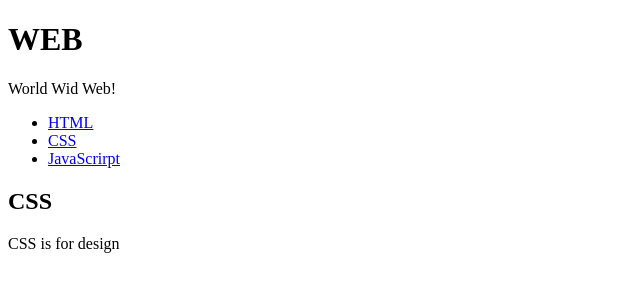
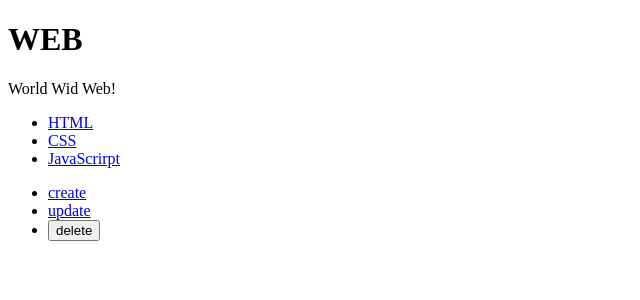
Before and after one commit to HRCEO/react-app, a React (Create React App) app: page / in a window 1280 px wide. Shown: the top 300 px of the page, without its empty margins (0-640 px from the left). Built offline with nearby package versions, Linux system fonts and the light colour scheme.

Commit message:
create 19.7

```diff
--- a/src/App.js
+++ b/src/App.js
@@ -2,14 +2,17 @@ import React, { Component } from 'react'
 import './App.css';
 import TOC from "./components/toc.js"
 import Subject from "./components/subject.js"
-import Content from "./components/content.js"
+import ReadContent from "./components/content.js"
+import Control from "./components/Control.js";
+import createContent from "./components/createContent";
 import {whenInput} from "web-vitals/dist/lib/whenInput";
 
 class App extends Component{
     constructor(props) {
         super(props);
+        this.max_content_id = 3;
         this.state ={
-            mode:'read',
+            mode:'create',
             selected_content_id:2,
             subject:{title:'WEB', sub:'World Wid Web!'},
             welcome:{title:'Welcome', desc:'Hello, React!!'},
@@ -21,25 +24,54 @@ class App extends Component{
         }
     }
   render(){
-    var _title, _desc = 'NULL';
+    var _title, _desc, _article = 'NULL';
     if(this.state.mode === 'welcome'){
         _title = this.state.welcome.title;
         _desc = this.state.welcome.desc;
+        _article = <ReadContent title={_title} desc={_desc}></ReadContent>
     }
     else if(this.state.mode === 'read'){
         var i =0;
         while( i < this.state.contents.length)
         {
-            debugger
             var data = this.state.contents[i];
             if(data.id === this.state.selected_content_id) {
-                debugger
                 _title = data.title;
                 _desc = data.desc;
                 break;
             }
             i =  i + 1
         }
+        _article = <ReadContent title={_title} desc={_desc}></ReadContent>
+    }
+    else if(this.state.mode === 'create'){
+        _article = <createContent onSubmit={function (_title,_desc){
+            this.max_content_id = this.max_content_id +1;
+
+
+            //Array Data input control
+            //Origin Data Change ! push (원본 데이터 배열에 값을 넣어 줌)
+            //즉 원본 이 바뀌면채 가장위의 constructor 가 변경됨으로, rander가 재 시작 됨으로 관계없는 버튼이 눌릴때도 모두다 재 호출 된다.
+            // this.starte.contents.push(
+            //     {id:this.max_content_id, title:_title, desc:_desc}
+            // );
+
+            // 기존의 배열 데이터에 값을 추가하는것은 아니다. (원본을 안 건듬)
+            var _contents = this.state.contents.concat(
+                {id:this.max_content_id, title:_title, desc:_desc}
+            )
+            this.setState({
+                contents:_contents
+            });
+
+
+
+
+
+
+        }.bind(this)}>
+
+        </createContent>
     }
     return(
         <div className="App">
@@ -60,51 +92,18 @@ class App extends Component{
                       }
                       data={this.state.contents}>
                   </TOC>
-                  <Content
-                      title={_title} desc={_desc}>
-                  </Content>
+                  <Control
+                      onChangeMode={function (mode){
+                      this.setState({
+                          mode:mode
+                      })
+
+                  }.bind(this)}>
+                  </Control>
+                  {_article}
         </div>
     );
   }
 }
 
 export default App;
-
-// {/*<header>*/}
-// {/*    <h1><a href="" onClick={function (evt){*/}
-// {/*        evt.preventDefault()*/}
-// {/*        //this.state.mode = 'welcome'; //this가 아무도 가르키지 않는다. 함수가 끝나는 부분에 .bind(this)를 넣어 주어야 한다.*/}
-// {/*        this.setState({*/}
-// {/*            mode:'welcome'*/}
-// {/*        })*/}
-// {/*    }.bind(this)}>*/}
-// {/*        {this.state.subject.title}</a></h1>*/}
-// {/*    {this.state.subject.sub}*/}
-// {/*</header>*/}
-
-
-// import logo from './logo.svg';
-// import './App.css';
-//
-// function App() {
-//   return (
-//     <div className="App">
-//       <header className="App-header">
-//         <img src={logo} className="App-logo" alt="logo" />
-//         <p>
-//           Edit <code>src/App.js</code> and save to reload.
-//         </p>
-//         <a
-//           className="App-link"
-//           href="https://reactjs.org"
-//           target="_blank"
-//           rel="noopener noreferrer"
-//         >
-//           Learn React
-//         </a>
-//       </header>
-//     </div>
-//   );
-// }
-//
-// export default App;
--- /dev/null
+++ b/src/components/Control.js
@@ -0,0 +1,27 @@
+import React, {Component} from "react";
+
+class Control extends Component {
+    render(){
+        return (
+            <ul>
+                <li><a href="/create" onClick={function (evt){
+                    evt.preventDefault();
+                    this.props.onChangeMode('create');
+                }.bind(this)}>create</a></li>
+                <li><a href="/update"  onClick={function (evt){
+                    evt.preventDefault();
+                    this.props.onChangeMode('update');
+                }.bind(this)}>update</a></li>
+                <li><input type="button" value="delete"  onClick={function (evt){
+                    evt.preventDefault();
+                    this.props.onChangeMode('delete');
+                }.bind(this)}></input></li>
+            </ul>
+        );
+    }
+}
+
+export default Control;
+
+// 딜리트는 링크 방식이 아닌 버튼 방식인 이유
+// 사용자가 사이트에 방문 할때, 자동으로 링크를 클릭하는 프로그램이 있어서 자동으로 딜리트가 될수도 있다.
--- a/src/components/content.js
+++ b/src/components/content.js
@@ -1,6 +1,6 @@
 import React, {Component} from "react";
 
-class Content extends Component{
+class ReadContent extends Component{
     render() {
         return(
             <article>
@@ -11,4 +11,4 @@ class Content extends Component{
     }
 }
 
-export default Content;
+export default ReadContent;
--- /dev/null
+++ b/src/components/createContent.js
@@ -0,0 +1,35 @@
+import React, {Component} from "react";
+
+class createContent extends Component{
+    render() {
+        return(
+            <article>
+                <h2>Create</h2>
+                <from action="/create_process" method="post">
+                    onSubmit={function (evt){
+                            evt.preventDefault()
+                            this.props.onSubmit(
+                                evt.target.title.value,
+                                evt.target.desc.value);
+
+                            alert('Submit!!')
+                        }.bind(this)
+                    }
+                    <p>
+                        <input tpye="text" name="title" placeholder="title"></input>
+                    </p>
+                    <p>
+                        <textarea name="desc" placeholder="description"></textarea>
+                    </p>
+                    <p>
+                        <input tpye="submit">
+
+                        </input>
+                    </p>
+                </from>
+            </article>
+        );
+    }
+}
+
+export default createContent;
--- a/src/components/subject.js
+++ b/src/components/subject.js
@@ -4,7 +4,15 @@ class Subject extends Component {
     render(){
         return (
             <header>
-                <h1>{this.props.title}</h1>
+                <h1>
+                    <a
+                        onClick={function (evt){
+                            this.props.onChangePage()
+                        }.bind(this)}
+                    >
+                        {this.props.title}
+                    </a>
+                </h1>
                 {this.props.sub}
             </header>
         );
```
Also changed, not shown: 1 other file (tests, documents, lock files or other folders).
